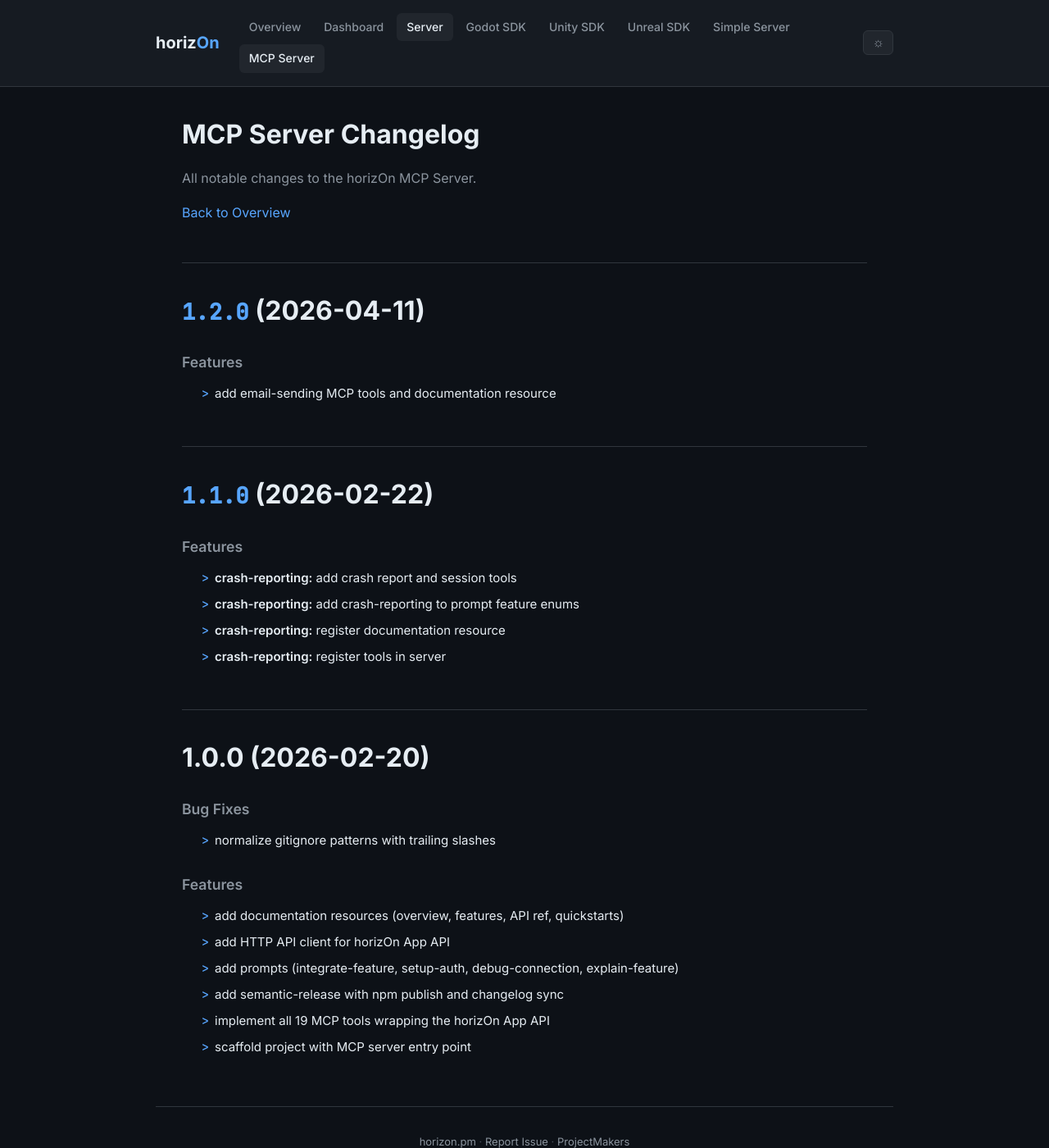
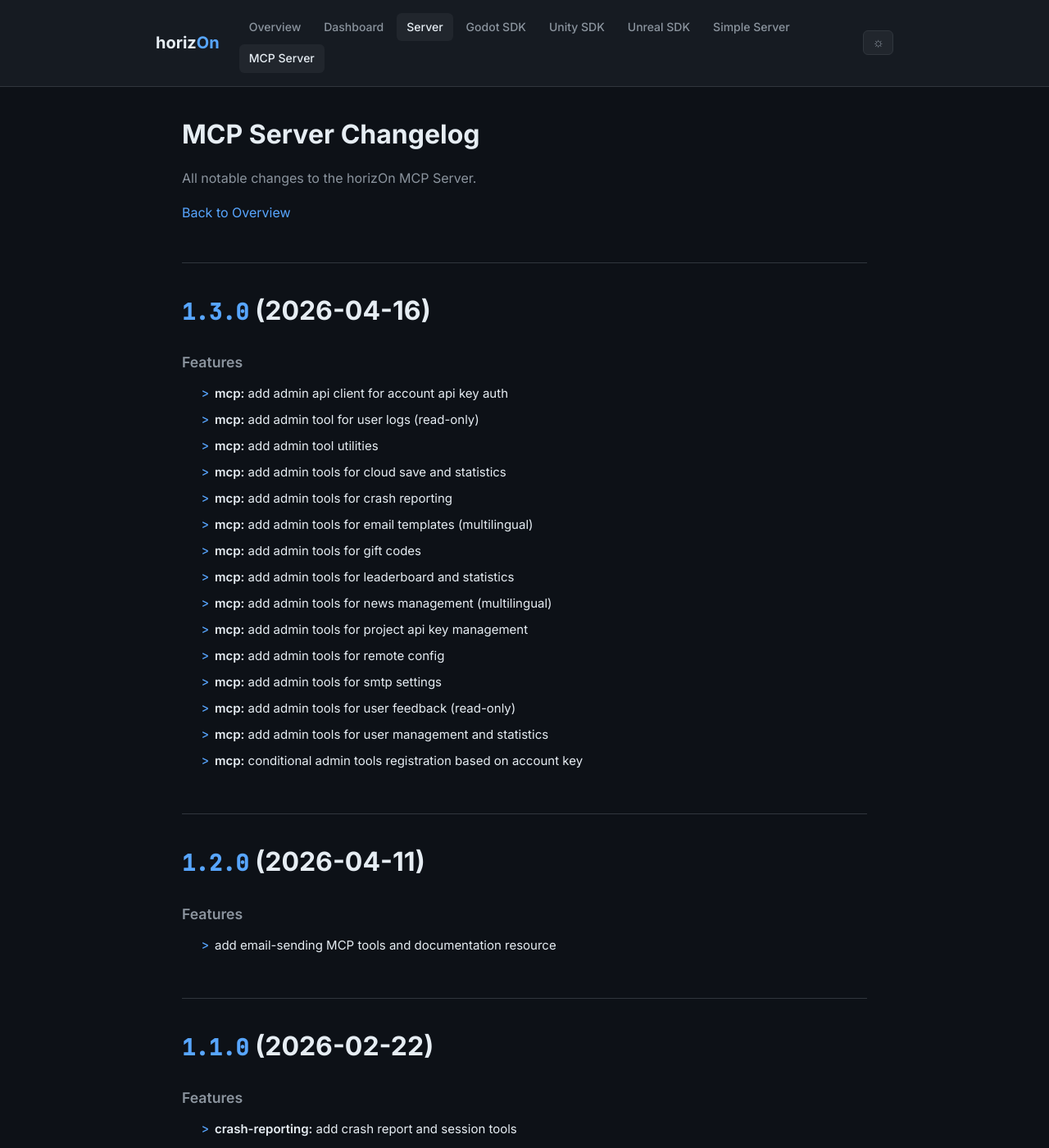
Before and after one commit to ProjectMakersDE/horizOn-Changelog, a Jekyll site: the page built from mcp-server-changelog.md, in a window 1280 px wide and 1400 px high. Shown: the whole window at 82% size. Built offline with Jekyll 4.4.1, drawn with Linux system fonts in a browser that asks for light colours.

Commit message:
chore: sync changelogs [skip ci]

```diff
--- a/mcp-server-changelog.md
+++ b/mcp-server-changelog.md
@@ -8,6 +8,27 @@ title: MCP Server Changelog
 All notable changes to the horizOn MCP Server.
 
 [Back to Overview](.)
+
+# [1.3.0](https://github.com/ProjectMakersDE/horizOn-mcp/compare/v1.2.0...v1.3.0) (2026-04-16)
+
+
+### Features
+
+* **mcp:** add admin api client for account api key auth ([71966c7](https://github.com/ProjectMakersDE/horizOn-mcp/commit/71966c70b6686ed9595872a95d691fa726dc2d86))
+* **mcp:** add admin tool for user logs (read-only) ([5f30953](https://github.com/ProjectMakersDE/horizOn-mcp/commit/5f3095301e9f7d6a94237f7bdbc68448e2468458))
+* **mcp:** add admin tool utilities ([77fcb27](https://github.com/ProjectMakersDE/horizOn-mcp/commit/77fcb2750a29784cd95a842a10edbb5395000e5f))
+* **mcp:** add admin tools for cloud save and statistics ([12d76d0](https://github.com/ProjectMakersDE/horizOn-mcp/commit/12d76d0510afba6ba3b63d87b77f67d0d01cd746))
+* **mcp:** add admin tools for crash reporting ([452bd4c](https://github.com/ProjectMakersDE/horizOn-mcp/commit/452bd4c24cdfcca7059a703651bd4cfc1ce5de5a))
+* **mcp:** add admin tools for email templates (multilingual) ([3242e4a](https://github.com/ProjectMakersDE/horizOn-mcp/commit/3242e4affc27c72ec755ea7f198fc1a73af5ad60))
+* **mcp:** add admin tools for gift codes ([5b915c9](https://github.com/ProjectMakersDE/horizOn-mcp/commit/5b915c9f37667a294c9891c1c96f51b64fba8bad))
+* **mcp:** add admin tools for leaderboard and statistics ([57374df](https://github.com/ProjectMakersDE/horizOn-mcp/commit/57374df6d3e754b376caf466ecebdedecaba9db3))
+* **mcp:** add admin tools for news management (multilingual) ([642cb52](https://github.com/ProjectMakersDE/horizOn-mcp/commit/642cb521629857c3a781b44f5b3dfb5d6c385744))
+* **mcp:** add admin tools for project api key management ([e237040](https://github.com/ProjectMakersDE/horizOn-mcp/commit/e237040639e804dc604b104613e62a79c7966fcb))
+* **mcp:** add admin tools for remote config ([8b1dfc6](https://github.com/ProjectMakersDE/horizOn-mcp/commit/8b1dfc6d17fa2ab5a0fd7eb7967b60cf9b573ca8))
+* **mcp:** add admin tools for smtp settings ([503b945](https://github.com/ProjectMakersDE/horizOn-mcp/commit/503b9450258bf1ea5a980d00a8ec235a61b92efd))
+* **mcp:** add admin tools for user feedback (read-only) ([36b5778](https://github.com/ProjectMakersDE/horizOn-mcp/commit/36b5778e7e0afc7e6e40884e6baadd0eddcad9de))
+* **mcp:** add admin tools for user management and statistics ([9cf3ab2](https://github.com/ProjectMakersDE/horizOn-mcp/commit/9cf3ab2c71f052bd859f0f7b14173207f68fed6a))
+* **mcp:** conditional admin tools registration based on account key ([576a4ac](https://github.com/ProjectMakersDE/horizOn-mcp/commit/576a4ac3b37d8f1bb4c2b6a569446ba6d1dfcc11))
 
 # [1.2.0](https://github.com/ProjectMakersDE/horizOn-mcp/compare/v1.1.0...v1.2.0) (2026-04-11)
 
```
Also changed, not shown: index.md (+1 -1 lines).
